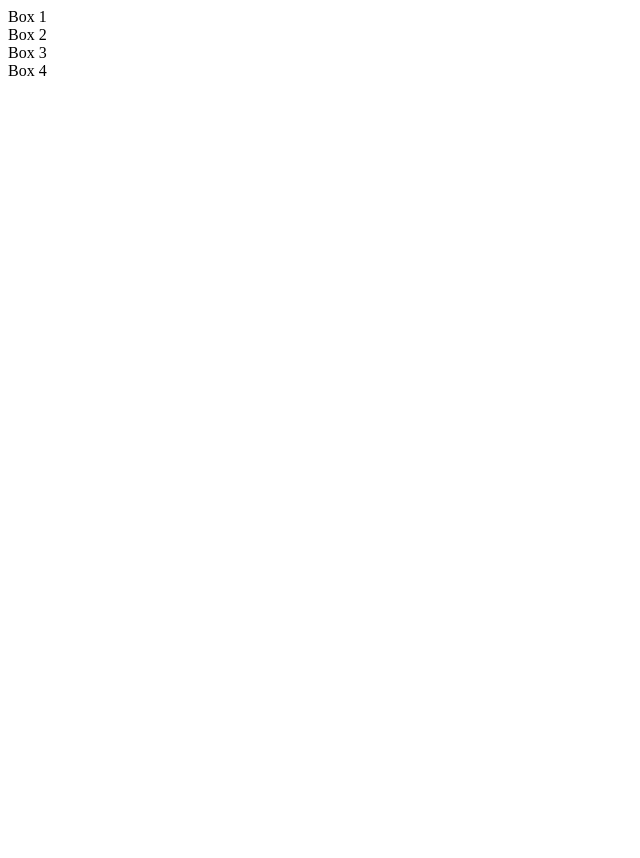
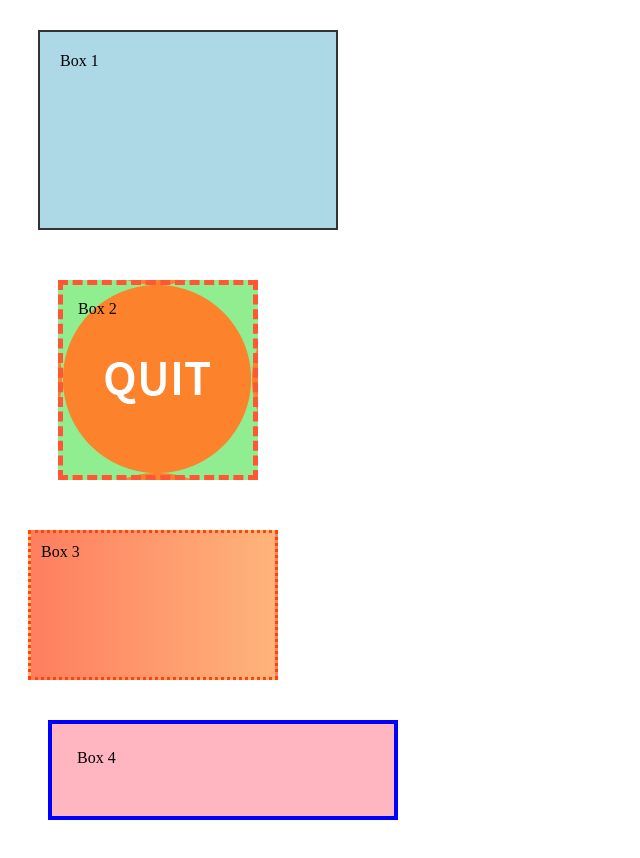
Before and after one commit to soggydrybiscuit/WPR181, a plain HTML site: page Exercises/Day5/index.html in a window 1280 px wide. Shown: the whole page, without its empty margins (0-640 px from the left). Before the commit the page ends 800 px from the top, so only its background shows below. Drawn offline with Linux system fonts and the light colour scheme.

Commit message:
Final of Day 5

```diff
--- a/Exercises/Day5/index.html
+++ b/Exercises/Day5/index.html
@@ -2,14 +2,19 @@
 <!DOCTYPE html>
 <html lang="en">
 <head>
+    <link rel="stylesheet" href="style.css">
     <meta charset="UTF-8">
     <meta name="viewport" content="width=device-width, initial-scale=1.0">
     <title>Document</title>
 </head>
 <body>
-    <div class="box1">Box 1</div>
-    <div class="box2">Box 2</div>
-    <div class="box3">Box 3</div>
-    <div class="box4">Box 4</div>
+    <div class="box1">Box 1
+    </div>
+    <div class="box2">Box 2
+    </div>
+    <div class="box3">Box 3
+    </div>
+    <div class="box4">Box 4
+    </div>
 </body>
 </html>
--- a/Exercises/Day5/style.css
+++ b/Exercises/Day5/style.css
@@ -1,6 +1,3 @@
-body {
-    display: inline-block;
-}
 
 .box1 {
     width: 300px;
@@ -18,6 +15,7 @@ body {
     padding: 15px;
     margin: 50px;
     background-color: lightgreen;
+    background-image: url('images/Image1.png');
 }
 
 .box3 {
@@ -26,7 +24,7 @@ body {
     border: 3px dotted #ff4500;
     padding: 10px;
     margin: 20px;
-    background-color: lightyellow;
+    background: linear-gradient(to right, #ff7e5f, #feb47b);
 }
 
 .box4 {
@@ -37,3 +35,7 @@ body {
     margin: 40px;
     background-color: lightpink;
 }
+
+* {
+    box-sizing: border-box;
+}
```
Also changed, not shown: Exercises/Day5/images/Image1.png (added), 1 other file.
